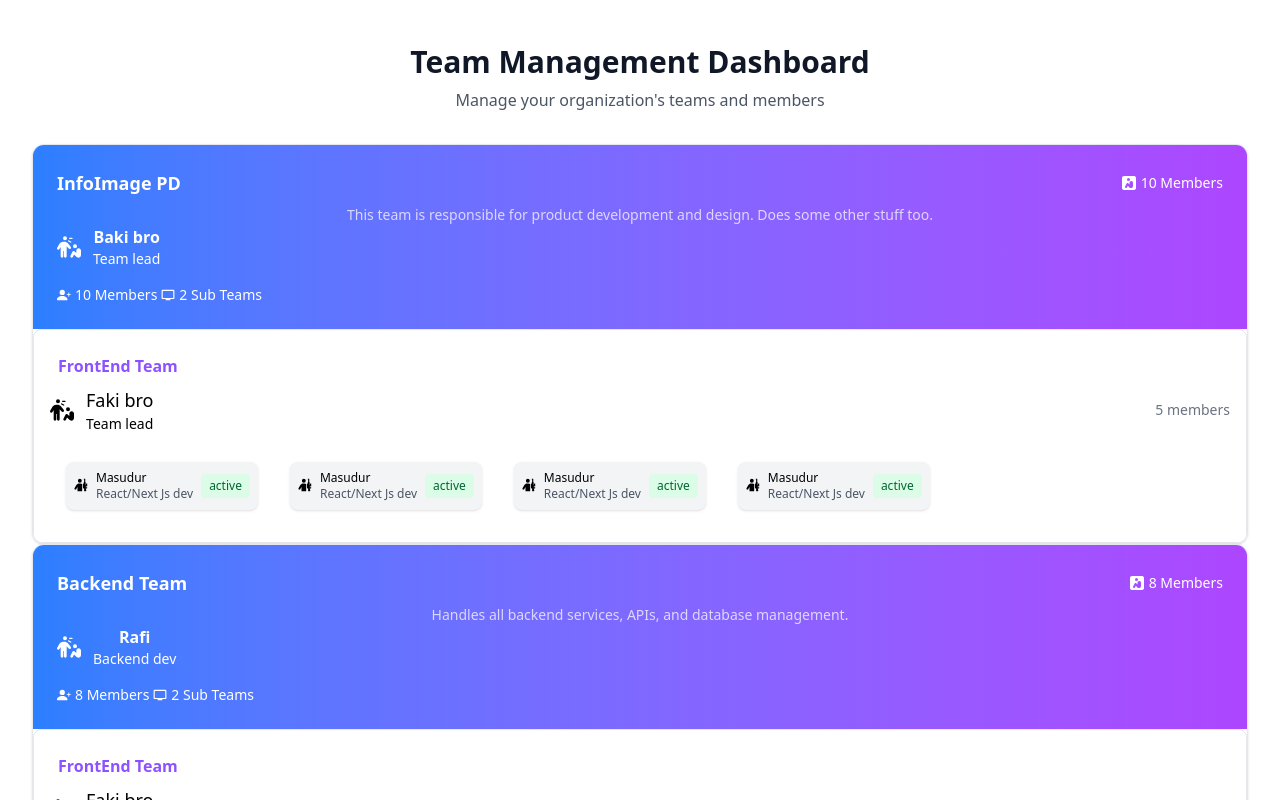
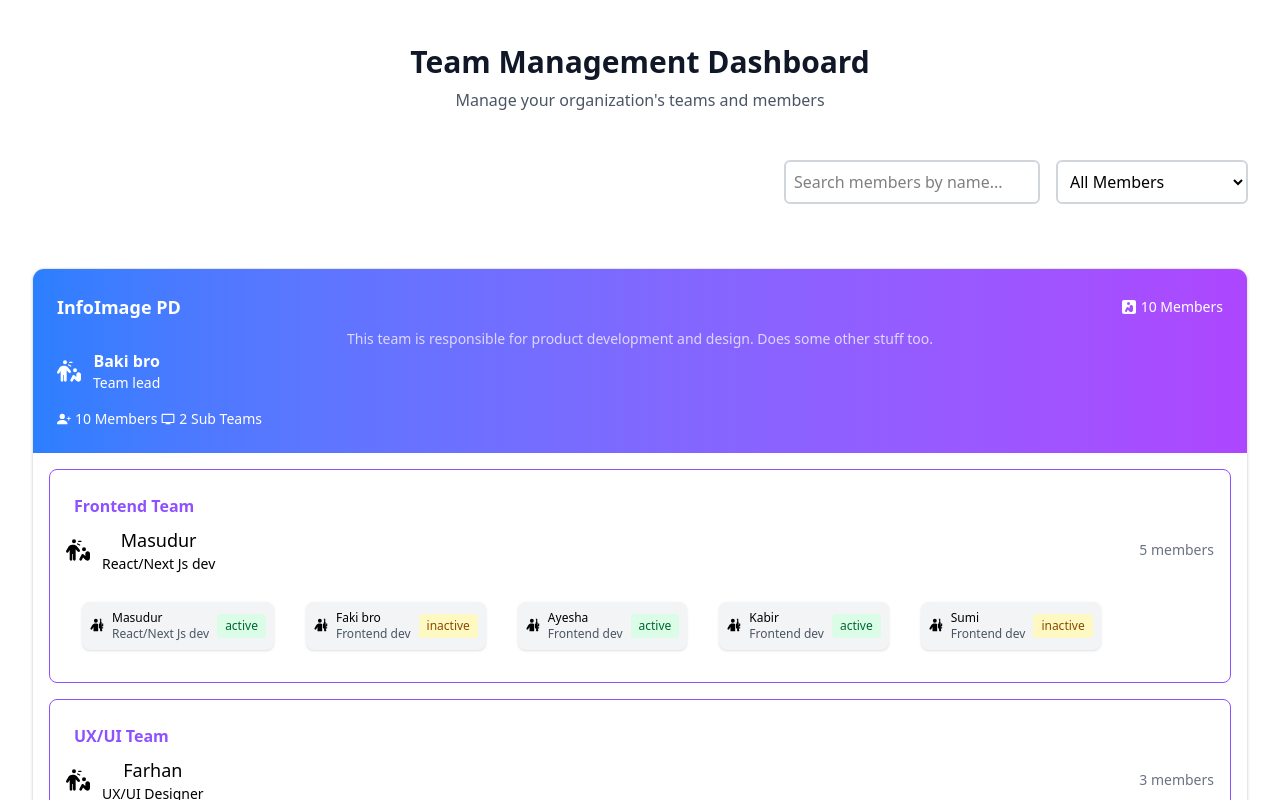
Before and after one commit to Rakib-mbstu/team-management-dashboard, a React (Vite) app: page / in a window 1280 px wide. Shown: the top 800 px of the page. Built offline with nearby package versions, Linux system fonts and the light colour scheme.

Commit message:
feat: add context

```diff
--- a/src/App.jsx
+++ b/src/App.jsx
@@ -1,17 +1,29 @@
 import { useState } from "react";
-import reactLogo from "./assets/react.svg";
-import viteLogo from "/vite.svg";
+
 import "./App.css";
 import Teams from "./components/Teams";
 import Footer from "./components/Footer";
-import Summery from "./components/Summery";
-import teams from "./data/teams.js";
+import Summary from "./components/Summary.jsx";
+import { teams } from "./data/teams.js";
+import DashboardHeader from "./components/DashboardHeader.jsx";
+import { TeamsContainer, TeamsProvider } from "./context/TeamsContext.jsx";
 function App() {
   const [count, setCount] = useState(0);
-  console.log("Teams data:", teams);
+
+  const totalTeams = teams.length;
+  const totalMembers = teams.reduce((acc, team) => acc + team.stats.members, 0);
+  // Add context and state management with useContext and Reducer
+  // for ref: https://react.dev/learn/scaling-up-with-reducer-and-context
+  {
+    /*
+      1. I am drilling down the teams data to the Teams component.
+      2. I will use useContext to manage the state of the teams data.
+      3. I will create a context for the teams data and use it in the Teams component.
+      4. I will use useReducer to manage the state of the teams data.
+    */
+  }
 
   return (
-    <>
     <div className="flex flex-col min-h-screen mt-3">
       <div className="mb-8">
         <h1 className="text-3xl font-bold text-gray-900 mb-2">
@@ -21,22 +33,24 @@ function App() {
           Manage your organization's teams and members
         </p>
       </div>
-        {teams.map((team) => {
-          return (
+      <div className="flex flex-col justify-between items-end mb-8">
+        <DashboardHeader />
+      </div>
+      {/* <TeamsProvider teams={teams}>
+        {teams.map((team) => (
           <Teams
             key={team.id}
-              name={team.name}
-              description={team.description}
-              teamLead={team.teamLead}
-              stats={team.stats}
-              subTeams={team.subTeams}
+            teamId={team.id}
           />
-          );
-        })}
-        <Summery />
+        ))}
+      </TeamsProvider> */}
+      <TeamsContainer />
+      <Summary
+        totalTeams={totalTeams}
+        totalMembers={totalMembers}
+      />
       <Footer />
     </div>
-    </>
   );
 }
 
--- a/src/components/DashboardHeader.jsx
+++ b/src/components/DashboardHeader.jsx
@@ -1,4 +1,3 @@
-// components/MemberSearchHeader.jsx
 import { useState } from "react";
 
 const MemberSearchHeader = ({ onSearch, onFilter }) => {
@@ -33,7 +32,6 @@ const MemberSearchHeader = ({ onSearch, onFilter }) => {
           <option value="all">All Members</option>
           <option value="active">Active</option>
           <option value="inactive">Inactive</option>
-          {/* Add more filters as needed, e.g., by role */}
         </select>
       </div>
     </div>
--- a/src/components/SubTeams.jsx
+++ b/src/components/SubTeams.jsx
@@ -1,11 +1,13 @@
 import { FaPersonHarassing } from "react-icons/fa6";
-import TeamMember from "./TeamMember";
+import { membersData } from "../data/members";
+import { TeamMemberContainer } from "../context/TeamMemberContext";
 
-function SubTeams() {
+function SubTeams({ name, lead, membersCount, members }) {
+  const teamLead = membersData.find((member) => member.id === lead);
   return (
-    <div className="border border-gray-200 rounded-lg p-4 hover:bg-gray-50 gap-1">
+    <div className="border-[1.5px] border-violet-500 rounded-lg m-4 p-4 hover:bg-gray-50 gap-1">
       <div className="flex text-violet-500 font-semibold flex-start m-2">
-        FrontEnd Team
+        {name}
       </div>
       <div className="flex items-center mb-3">
         <span className="text-2xl mr-3">
@@ -13,16 +15,23 @@ function SubTeams() {
           <FaPersonHarassing />{" "}
         </span>
         <div className="flex flex-col">
-          <span className="text-lg">Faki bro</span>
-          <p className="text-sm">Team lead</p>
+          <span className="text-lg">{teamLead.name}</span>
+          <p className="text-sm">{teamLead.role}</p>
         </div>
-        <span className="ml-auto text-sm text-gray-500">5 members</span>
+        <span className="ml-auto text-sm text-gray-500">
+          {membersCount} members
+        </span>
       </div>
       <div className="flex flex-wrap">
-        <TeamMember />
-        <TeamMember />
-        <TeamMember />
-        <TeamMember />
+        {/* {memberInfo.map((member) => {
+          return (
+            <TeamMember
+              key={member.id}
+              {...member}
+            />
+          );
+        })} */}
+        <TeamMemberContainer teamMembers={members} />
       </div>
     </div>
   );
--- a/src/components/TeamMember.jsx
+++ b/src/components/TeamMember.jsx
@@ -1,7 +1,8 @@
 import { useState } from "react";
 import { FaPersonRifle } from "react-icons/fa6";
 import MemberDetailsModal from "./MemberDetailsModal";
-function TeamMember({}) {
+
+function TeamMember({ name, role, experience, skills, status }) {
   const [openModal, setOpenModal] = useState(false);
 
   const getStatusColor = (status) => {
@@ -23,15 +24,15 @@ function TeamMember({}) {
                 <FaPersonRifle />
               </span>
               <div className="flex flex-col items-start text-xs">
-                <div className="font-medium">Masudur</div>
-                <div className="text-gray-600">React/Next Js dev</div>
+                <div className="font-medium">{name}</div>
+                <div className="text-gray-600">{role}</div>
               </div>
               <span
                 className={`px-2 py-1 rounded text-xs mt-1 ${getStatusColor(
-                  "active"
+                  status
                 )}`}
               >
-                {"active"}
+                {status}
               </span>
             </div>
           </div>
@@ -43,16 +44,10 @@ function TeamMember({}) {
           setOpenModal(false);
         }}
         member={{
-          name: "Masudur",
-          role: "React/Next Js dev",
-          experience: 3,
-          skills: [
-            { name: "React", rating: 5 },
-            { name: "Next.js", rating: 4 },
-            { name: "Tailwind CSS", rating: 4 },
-            { name: "Node.js", rating: 3 },
-            { name: "TypeScript", rating: 2 },
-          ],
+          name: name,
+          role: role,
+          experience: experience,
+          skills: skills,
         }}
       />
     </div>
--- a/src/components/Teams.jsx
+++ b/src/components/Teams.jsx
@@ -5,11 +5,21 @@ import { FaPersonHarassing } from "react-icons/fa6";
 import { MdOutlinePersonalVideo } from "react-icons/md";
 import SubTeams from "./SubTeams";
 import { expertise } from "../data/expertise";
-function Teams({ name, description, teamLead, stats, subTeams }) {
-  const teamLeadInfo = expertise.find((member) => member.id === teamLead);
+import { useTeams } from "../context/TeamsContext";
+import { membersData } from "../data/members";
+import { SubTeamsContainer } from "../context/SubTeamsContext";
+function Teams({ teamId }) {
+  const teams = useTeams();
+  const teamInfo = teams.find((team) => team.id === teamId);
+  // const teamLeadInfo = expertise.find((member) => member.id === team.teamLead);
+  // const teamsInfo = teams.filter((t) => t.parentId === teamId);
+  const teamLeadInfo = membersData.find(
+    (member) => member.id === teamInfo.teamLead
+  );
+  const { name, description, stats, subTeamIds } = teamInfo;
 
   return (
-    <div className="grid grid-cols-1 gap-6 w-full">
+    <div className="grid grid-cols-1 gap-6 w-full mb-2">
       <div className="bg-white rounded-xl shadow-sm border border-gray-200 overflow-hidden">
         <div className="bg-gradient-to-r from-blue-500 to-purple-500 p-6 text-white">
           <div className="flex items-center justify-between">
@@ -40,7 +50,17 @@ function Teams({ name, description, teamLead, stats, subTeams }) {
             </div>
           </div>
         </div>
-        <SubTeams />
+        {/* {subTeams.map((subTeam) => {
+          return (
+            <SubTeams
+              key={subTeam.id}
+              {...subTeam}
+            />
+          );
+        })} */}
+        <SubTeamsContainer subTeams={subTeamIds} />
+        {/* <SubTeams />
+        <SubTeams /> */}
       </div>
     </div>
   );
--- a/src/context/TeamMemberContext.jsx
+++ b/src/context/TeamMemberContext.jsx
@@ -1,19 +1,53 @@
 import { createContext } from "react";
 
-import { members } from "../data/members";
+import { membersData } from "../data/members";
+import TeamMember from "../components/TeamMember";
+import { skills } from "../data/skills";
 
 export const TeamMemberContext = createContext();
+export const skillsData = createContext(skills);
 
 export const TeamMemberProvider = ({ children }) => {
   return (
-    <TeamMemberContext.Provider value={{ members }}>
+    <TeamMemberContext.Provider value={{ membersData }}>
       {children}
     </TeamMemberContext.Provider>
   );
 };
 
-export const TeamMemberContainer = ({ children }) => {
-  return <TeamMemberProvider>{children}</TeamMemberProvider>;
+const SkillDataProvider = ({ children }) => {
+  return (
+    <skillsData.Provider value={{ skills }}>{children}</skillsData.Provider>
+  );
+};
+
+export const TeamMemberContainer = ({ teamMembers }) => {
+  const memberInfo = membersData.filter((member) =>
+    teamMembers.includes(member.id)
+  );
+  if (memberInfo.length === 0) {
+    return <p className="text-gray-500">No team members found.</p>;
+  }
+  const memberInfoWithSkills = memberInfo.map((member) => {
+    const memberSkills = skills.find((skill) => member.id === skill.memberId);
+    return {
+      ...member,
+      skills: memberSkills.skills || [],
+    };
+  });
+
+  return (
+    <TeamMemberProvider>
+      <SkillDataProvider>
+        {memberInfoWithSkills.map((member) => (
+          <TeamMember
+            key={member.id}
+            {...member}
+          />
+        ))}
+      </SkillDataProvider>
+    </TeamMemberProvider>
+  );
 };
 
 export const useTeamMember = () => {
--- a/src/data/members.js
+++ b/src/data/members.js
@@ -1,4 +1,4 @@
-export const members = [
+export const membersData = [
     { id: 101, name: "Baki bro", role: "Team lead", experience: 5, status: "active" },
     { id: 102, name: "Masudur", role: "React/Next Js dev", experience: 3, status: "active" },
     { id: 103, name: "Faki bro", role: "Frontend dev", experience: 2, status: "inactive" },
@@ -14,9 +14,33 @@ export const members = [
     { id: 113, name: "Imran", role: "Mobile Lead", experience: 4, status: "active" },
     { id: 114, name: "Sadia", role: "iOS Developer", experience: 3, status: "active" },
     { id: 115, name: "Tanvir", role: "Mobile Developer", experience: 2, status: "inactive" },
-    { id: 116, name: "Rifat", role: "Data Scientist", experience: 5, status: "active" },
-    { id: 117, name: "Sami", role: "Data Engineer", experience: 4, status: "active" },
-    { id: 118, name: "Nabila", role: "Data Analyst", experience: 3, status: "inactive" },
-    { id: 119, name: "Arif", role: "UI/UX Designer", experience: 4, status: "active" },
-    { id: 120, name: "Rima", role: "Graphic Designer", experience: 3, status: "active" },
+    { id: 116, name: "Ayesha", role: "Frontend dev", experience: 2, status: "active" },
+    { id: 117, name: "Kabir", role: "Frontend dev", experience: 1, status: "active" },
+    { id: 118, name: "Sumi", role: "Frontend dev", experience: 2, status: "inactive" },
+    { id: 119, name: "Farhan", role: "UX/UI Designer", experience: 4, status: "active" },
+    { id: 120, name: "Raisa", role: "UX/UI Designer", experience: 3, status: "active" },
+    { id: 121, name: "Shamim", role: "UX/UI Designer", experience: 2, status: "inactive" },
+    { id: 122, name: "Parvez", role: "API Engineer", experience: 2, status: "active" },
+    { id: 123, name: "Mithila", role: "API Engineer", experience: 1, status: "inactive" },
+    { id: 124, name: "Rashid", role: "DBA", experience: 4, status: "active" },
+    { id: 125, name: "Nusrat", role: "Database Engineer", experience: 2, status: "active" },
+    { id: 126, name: "Rifat", role: "Database Engineer", experience: 1, status: "inactive" },
+    { id: 127, name: "Sajib", role: "Cloud Engineer", experience: 2, status: "active" },
+    { id: 128, name: "Rumi", role: "Automation Engineer", experience: 3, status: "active" },
+    { id: 129, name: "Tuhin", role: "Automation Engineer", experience: 2, status: "inactive" },
+    { id: 130, name: "Sadia", role: "QA Automation", experience: 2, status: "active" },
+    { id: 131, name: "Rony", role: "QA Automation", experience: 1, status: "inactive" },
+    { id: 132, name: "Mina", role: "QA Engineer", experience: 2, status: "active" },
+    { id: 133, name: "Shuvo", role: "QA Engineer", experience: 1, status: "inactive" },
+    { id: 134, name: "Ripa", role: "QA Engineer", experience: 1, status: "active" },
+    { id: 135, name: "Amin", role: "Android Developer", experience: 3, status: "active" },
+    { id: 136, name: "Rasel", role: "Android Developer", experience: 2, status: "inactive" },
+    { id: 137, name: "Sabbir", role: "Support Lead", experience: 4, status: "active" },
+    { id: 138, name: "Rina", role: "Support Engineer", experience: 2, status: "active" },
+    { id: 139, name: "Jamal", role: "Support Engineer", experience: 1, status: "inactive" },
+    { id: 140, name: "Shila", role: "Support Engineer", experience: 1, status: "active" },
+    { id: 141, name: "Noman", role: "Sales Lead", experience: 5, status: "active" },
+    { id: 142, name: "Tariq", role: "Sales Executive", experience: 3, status: "active" },
+    { id: 143, name: "Lamia", role: "Sales Executive", experience: 2, status: "inactive" },
+    { id: 144, name: "Rafiq", role: "Sales Executive", experience: 1, status: "active" },
 ];
--- a/src/data/skills.js
+++ b/src/data/skills.js
@@ -14,5 +14,33 @@ export const skills = [
     { memberId: 113, skills: [{ name: "Flutter", rating: 5 }, { name: "React Native", rating: 4 }] },
     { memberId: 114, skills: [{ name: "Swift", rating: 5 }, { name: "iOS", rating: 4 }] },
     { memberId: 115, skills: [{ name: "Flutter", rating: 4 }, { name: "Dart", rating: 3 }] },
-
+    { memberId: 116, skills: [{ name: "React", rating: 4 }, { name: "CSS", rating: 4 }] },
+    { memberId: 117, skills: [{ name: "Vue.js", rating: 3 }, { name: "HTML", rating: 4 }] },
+    { memberId: 118, skills: [{ name: "JavaScript", rating: 4 }, { name: "CSS", rating: 3 }] },
+    { memberId: 119, skills: [{ name: "Figma", rating: 5 }, { name: "Sketch", rating: 4 }] },
+    { memberId: 120, skills: [{ name: "Adobe XD", rating: 4 }, { name: "Figma", rating: 4 }] },
+    { memberId: 121, skills: [{ name: "Sketch", rating: 3 }, { name: "Figma", rating: 3 }] },
+    { memberId: 122, skills: [{ name: "REST API", rating: 4 }, { name: "Node.js", rating: 3 }] },
+    { memberId: 123, skills: [{ name: "GraphQL", rating: 3 }, { name: "Postman", rating: 3 }] },
+    { memberId: 124, skills: [{ name: "MongoDB", rating: 5 }, { name: "SQL", rating: 4 }] },
+    { memberId: 125, skills: [{ name: "SQL", rating: 4 }, { name: "PostgreSQL", rating: 3 }] },
+    { memberId: 126, skills: [{ name: "MySQL", rating: 3 }, { name: "MongoDB", rating: 2 }] },
+    { memberId: 127, skills: [{ name: "AWS", rating: 4 }, { name: "Azure", rating: 3 }] },
+    { memberId: 128, skills: [{ name: "Jenkins", rating: 4 }, { name: "CI/CD", rating: 4 }] },
+    { memberId: 129, skills: [{ name: "GitHub Actions", rating: 3 }, { name: "Docker", rating: 3 }] },
+    { memberId: 130, skills: [{ name: "Cypress", rating: 4 }, { name: "Selenium", rating: 3 }] },
+    { memberId: 131, skills: [{ name: "Selenium", rating: 3 }, { name: "Manual Testing", rating: 2 }] },
+    { memberId: 132, skills: [{ name: "Manual Testing", rating: 4 }, { name: "Bug Reporting", rating: 4 }] },
+    { memberId: 133, skills: [{ name: "Manual Testing", rating: 3 }] },
+    { memberId: 134, skills: [{ name: "Bug Reporting", rating: 3 }] },
+    { memberId: 135, skills: [{ name: "Kotlin", rating: 4 }, { name: "Android", rating: 4 }] },
+    { memberId: 136, skills: [{ name: "Java", rating: 3 }, { name: "Android", rating: 3 }] },
+    { memberId: 137, skills: [{ name: "Customer Support", rating: 5 }, { name: "Troubleshooting", rating: 4 }] },
+    { memberId: 138, skills: [{ name: "Helpdesk", rating: 4 }, { name: "Ticketing", rating: 3 }] },
+    { memberId: 139, skills: [{ name: "Helpdesk", rating: 3 }] },
+    { memberId: 140, skills: [{ name: "Troubleshooting", rating: 3 }] },
+    { memberId: 141, skills: [{ name: "Sales", rating: 5 }, { name: "Negotiation", rating: 4 }] },
+    { memberId: 142, skills: [{ name: "B2B Sales", rating: 4 }, { name: "CRM", rating: 3 }] },
+    { memberId: 143, skills: [{ name: "B2B Sales", rating: 3 }] },
+    { memberId: 144, skills: [{ name: "CRM", rating: 3 }] },
 ];
```
Also changed, not shown: src/components/Summary.jsx (+3 -25 lines), src/components/Summery.jsx (deleted, +0 -34 lines). Lines whose indentation alone changed are shown as unchanged.
